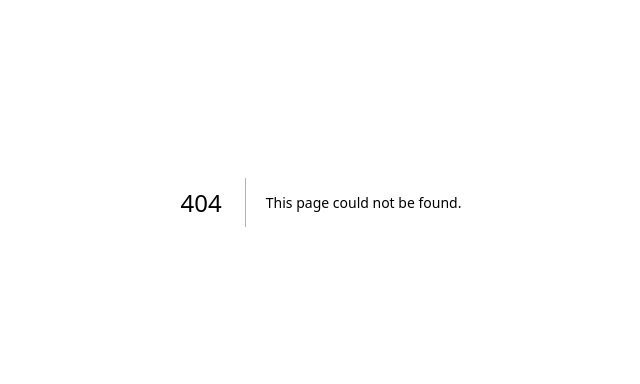
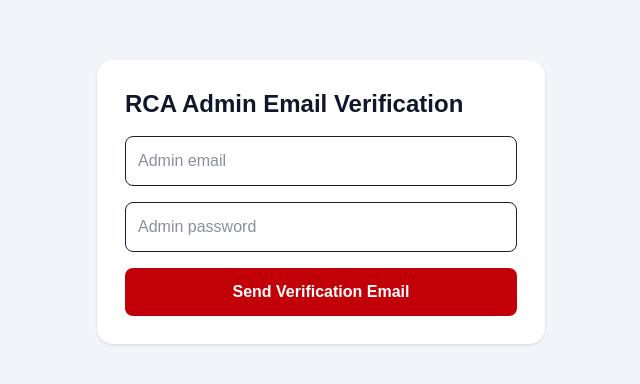
Before and after one commit to medicalbank-admin/RCA-, a Next.js app: page /admin-verify in a window 1280 px wide. Before the commit this address had no page. Shown: the part 198-582 px from the top of the page, without its empty margins (319-959 px from the left). Built offline with nearby package versions, Linux system fonts and the light colour scheme; no server answers.

Commit message:
Implement admin email verification page

```diff
--- /dev/null
+++ b/src/app/admin-verify/page.tsx
@@ -0,0 +1,95 @@
+
+"use client";
+
+import { useState } from "react";
+import {
+  signInWithEmailAndPassword,
+  sendEmailVerification,
+  signOut
+} from "firebase/auth";
+import { auth } from "@/lib/firebase";
+
+export default function AdminVerifyPage() {
+  const [email, setEmail] = useState("");
+  const [password, setPassword] = useState("");
+  const [message, setMessage] = useState("");
+  const [loading, setLoading] = useState(false);
+
+  async function handleVerify(e: React.FormEvent) {
+    e.preventDefault();
+    setLoading(true);
+    setMessage("");
+
+    try {
+      const result = await signInWithEmailAndPassword(
+        auth,
+        email.trim(),
+        password
+      );
+
+      await result.user.reload();
+
+      if (result.user.emailVerified) {
+        setMessage("This email is already verified.");
+      } else {
+        await sendEmailVerification(result.user);
+        setMessage(
+          "Verification email sent. Check your inbox and spam folder."
+        );
+      }
+
+      await signOut(auth);
+    } catch {
+      setMessage(
+        "Unable to send verification email. Check your email and password."
+      );
+      if (auth.currentUser) await signOut(auth);
+    } finally {
+      setLoading(false);
+    }
+  }
+
+  return (
+    <main className="flex min-h-screen items-center justify-center bg-slate-100 p-5">
+      <form
+        onSubmit={handleVerify}
+        className="w-full max-w-md space-y-4 rounded-2xl bg-white p-7 shadow"
+      >
+        <h1 className="text-2xl font-bold text-slate-900">
+          RCA Admin Email Verification
+        </h1>
+
+        <input
+          type="email"
+          placeholder="Admin email"
+          value={email}
+          onChange={(e) => setEmail(e.target.value)}
+          required
+          className="w-full rounded-lg border p-3"
+        />
+
+        <input
+          type="password"
+          placeholder="Admin password"
+          value={password}
+          onChange={(e) => setPassword(e.target.value)}
+          required
+          className="w-full rounded-lg border p-3"
+        />
+
+        {message && (
+          <p className="rounded-lg bg-blue-50 p-3 text-sm text-blue-800">
+            {message}
+          </p>
+        )}
+
+        <button
+          disabled={loading}
+          className="w-full rounded-lg bg-red-700 p-3 font-bold text-white disabled:opacity-50"
+        >
+          {loading ? "Sending..." : "Send Verification Email"}
+        </button>
+      </form>
+    </main>
+  );
+  }
```
